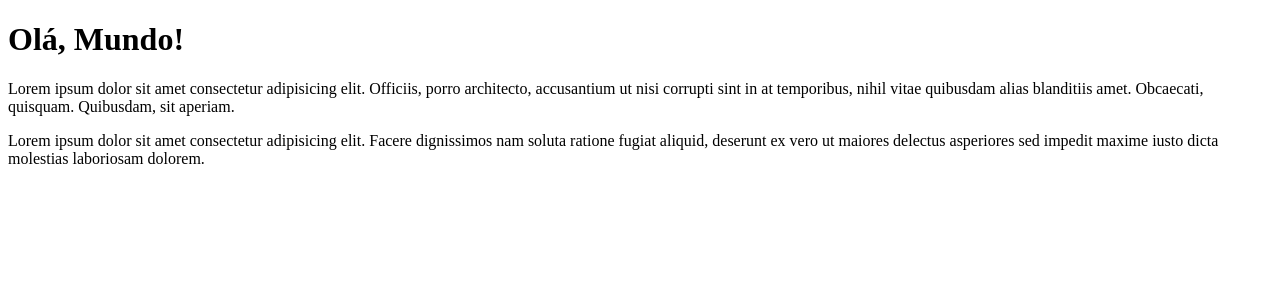
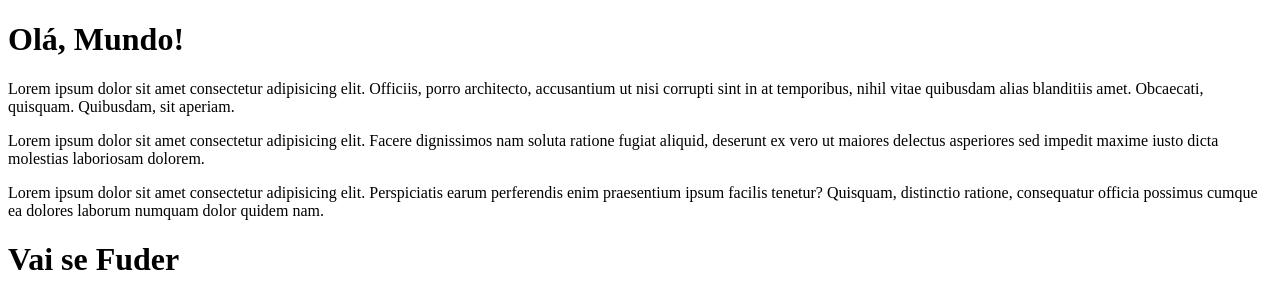
Before and after one commit to Thalles1809/Ola-Mundo, a plain HTML site: page Site exemplo/index.html in a window 1280 px wide. Drawn offline with Linux system fonts and the light colour scheme.

Commit message:
Mostrando para o Roberto
Alterei pra fazer um teste

```diff
--- a/Site exemplo/index.html
+++ b/Site exemplo/index.html
@@ -5,7 +5,7 @@
     <meta charset="UTF-8">
     <meta http-equiv="X-UA-Compatible" content="IE=edge">
     <meta name="viewport" content="width=device-width, initial-scale=1.0">
-    <title>Meu primeiro site em repositório</title>
+    <title>Tomar no cú</title>
 </head>
 
 <body>
@@ -15,6 +15,10 @@
     </p>
     <p>Lorem ipsum dolor sit amet consectetur adipisicing elit. Facere dignissimos nam soluta ratione fugiat aliquid,
         deserunt ex vero ut maiores delectus asperiores sed impedit maxime iusto dicta molestias laboriosam dolorem.</p>
+    <p>Lorem ipsum dolor sit amet consectetur adipisicing elit. Perspiciatis earum perferendis enim praesentium ipsum
+        facilis tenetur? Quisquam, distinctio ratione, consequatur officia possimus cumque ea dolores laborum numquam
+        dolor quidem nam.</p>
+    <h1>Vai se Fuder</h1>
 </body>
 
 </html>
```
